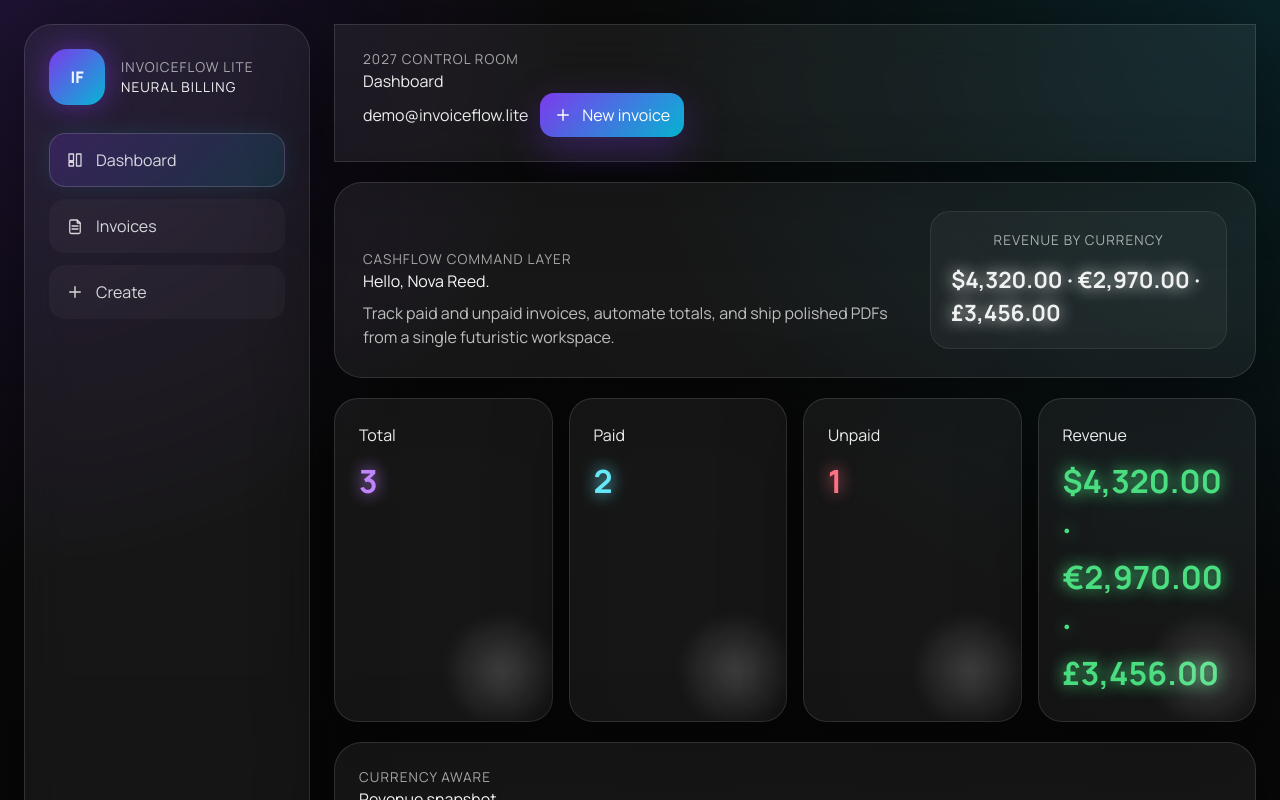
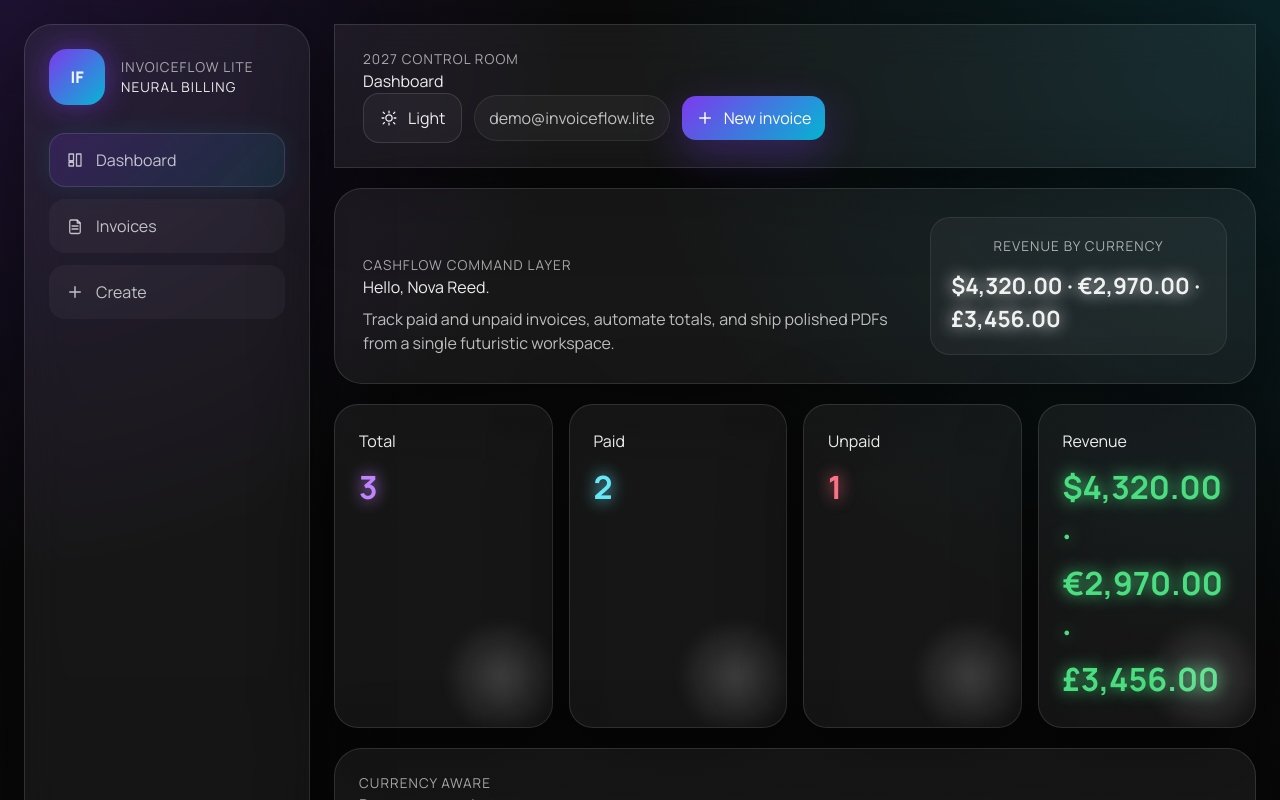
Before and after one commit to kali-lover333/InvoiceFlow-Lite, a React (Vite) app: page /login in a window 1280 px wide. Both pictures are taken after a click on the button "Enter dashboard". Shown: the top 800 px of the page. Built offline with nearby package versions, Linux system fonts and the light colour scheme.

Commit message:
gradient dark light mode added

```diff
--- a/src/App.css
+++ b/src/App.css
@@ -7,11 +7,12 @@
 }
 
 .glass-panel {
-  background: rgba(255, 255, 255, 0.06);
-  border: 1px solid rgba(255, 255, 255, 0.12);
+  background: var(--panel-bg);
+  border: 1px solid var(--panel-border);
   backdrop-filter: blur(22px);
   -webkit-backdrop-filter: blur(22px);
-  box-shadow: 0 20px 80px rgba(0, 0, 0, 0.45);
+  box-shadow: var(--panel-shadow);
+  transition: background 320ms ease, border-color 320ms ease, box-shadow 320ms ease, color 320ms ease;
 }
 
 .sidebar,
@@ -47,7 +48,7 @@
   place-items: center;
   font-size: 1rem;
   font-weight: 800;
-  background: linear-gradient(135deg, #7c3aed, #06b6d4);
+  background: var(--brand-gradient);
   box-shadow: 0 0 28px rgba(124, 58, 237, 0.5);
 }
 
@@ -69,15 +70,15 @@
   gap: 12px;
   padding: 14px 16px;
   border-radius: 16px;
-  color: rgba(255, 255, 255, 0.82);
-  background: rgba(255, 255, 255, 0.03);
+  color: var(--app-text-secondary);
+  background: var(--surface-bg);
   border: 1px solid transparent;
   transition: transform 180ms ease, box-shadow 180ms ease, background 180ms ease;
 }
 
 .nav-item.active {
-  background: linear-gradient(135deg, rgba(124, 58, 237, 0.2), rgba(6, 182, 212, 0.15));
-  border-color: rgba(255, 255, 255, 0.16);
+  background: linear-gradient(135deg, rgba(124, 58, 237, 0.18), rgba(6, 182, 212, 0.12));
+  border-color: var(--panel-border);
   box-shadow: 0 0 24px rgba(6, 182, 212, 0.12);
 }
 
@@ -121,6 +122,26 @@
   justify-content: space-between;
 }
 
+.topbar-chip {
+  display: inline-flex;
+  align-items: center;
+  justify-content: center;
+  padding: 10px 14px;
+  border-radius: 999px;
+  color: var(--app-text-secondary);
+  background: var(--surface-bg);
+  border: 1px solid var(--surface-border);
+}
+
+.theme-toggle {
+  padding: 10px 14px;
+}
+
+.theme-toggle .icon {
+  width: 18px;
+  height: 18px;
+}
+
 .topbar-actions {
   align-items: center;
 }
@@ -144,8 +165,8 @@
   border-radius: 16px;
   padding: 14px 18px;
   color: white;
-  background: linear-gradient(135deg, #7c3aed, #06b6d4);
-  box-shadow: 0 14px 40px rgba(124, 58, 237, 0.35);
+  background: var(--button-gradient);
+  box-shadow: var(--button-shadow);
 }
 
 .button-primary:hover,
@@ -158,7 +179,7 @@
 }
 
 .button-primary:hover {
-  box-shadow: 0 0 24px rgba(6, 182, 212, 0.34), 0 18px 42px rgba(124, 58, 237, 0.36);
+  box-shadow: var(--button-shadow-hover);
 }
 
 .button-secondary,
@@ -169,10 +190,10 @@
   align-items: center;
   justify-content: center;
   gap: 10px;
-  color: white;
+  color: var(--app-text-primary);
   border-radius: 16px;
-  background: rgba(255, 255, 255, 0.06);
-  border: 1px solid rgba(255, 255, 255, 0.12);
+  background: var(--surface-bg);
+  border: 1px solid var(--panel-border);
   padding: 12px 16px;
 }
 
@@ -254,7 +275,7 @@
 .demo-banner span,
 .form-error,
 .auth-switch {
-  color: rgba(255, 255, 255, 0.72);
+  color: var(--app-text-secondary);
 }
 
 .hero-panel {
@@ -268,8 +289,8 @@
 .hero-metric {
   padding: 18px 20px;
   border-radius: 20px;
-  background: rgba(255, 255, 255, 0.04);
-  border: 1px solid rgba(255, 255, 255, 0.08);
+  background: var(--surface-bg);
+  border: 1px solid var(--surface-border);
   flex-direction: column;
   min-width: 240px;
 }
@@ -355,15 +376,15 @@
   font-size: 0.85rem;
   letter-spacing: 0.08em;
   text-transform: uppercase;
-  color: rgba(255, 255, 255, 0.62);
+  color: var(--app-text-muted);
 }
 
 input,
 select {
   width: 100%;
-  color: white;
-  border: 1px solid rgba(255, 255, 255, 0.12);
-  background: rgba(9, 9, 12, 0.72);
+  color: var(--app-text-primary);
+  border: 1px solid var(--input-border);
+  background: var(--input-bg);
   border-radius: 16px;
   padding: 14px 16px;
   outline: none;
@@ -372,8 +393,8 @@ select {
 
 input:focus,
 select:focus {
-  border-color: rgba(6, 182, 212, 0.75);
-  box-shadow: 0 0 0 4px rgba(6, 182, 212, 0.14), 0 0 26px rgba(124, 58, 237, 0.18);
+  border-color: rgba(124, 58, 237, 0.75);
+  box-shadow: 0 0 0 4px rgba(124, 58, 237, 0.12), 0 0 26px rgba(255, 124, 168, 0.12);
 }
 
 .form-grid {
@@ -407,7 +428,7 @@ select:focus {
 .invoice-table th,
 .invoice-table td {
   padding: 14px 10px;
-  border-bottom: 1px solid rgba(255, 255, 255, 0.08);
+  border-bottom: 1px solid var(--surface-border);
   text-align: left;
   vertical-align: middle;
 }
@@ -495,8 +516,8 @@ select:focus {
 .auth-panel,
 .auth-hero {
   border-radius: 20px;
-  background: rgba(255, 255, 255, 0.04);
-  border: 1px solid rgba(255, 255, 255, 0.08);
+  background: var(--surface-bg);
+  border: 1px solid var(--surface-border);
 }
 
 .summary-list > div,
@@ -514,7 +535,7 @@ select:focus {
 }
 
 .revenue-summary {
-  color: rgba(255, 255, 255, 0.84);
+  color: var(--app-text-secondary);
   line-height: 1.7;
 }
 
@@ -623,7 +644,7 @@ select:focus {
 
 .auth-switch a,
 .text-button {
-  color: #67e8f9;
+  color: var(--accent-link);
 }
 
 .demo-banner {
@@ -658,7 +679,7 @@ select:focus {
 .auth-hero h1,
 .hero-panel h2,
 .panel-heading h3 {
-  color: rgba(255, 255, 255, 0.96);
+  color: var(--app-text-primary);
 }
 
 .sidebar-footer strong {
@@ -672,8 +693,8 @@ select:focus {
   font-size: 0.72rem;
   letter-spacing: 0.18em;
   text-transform: uppercase;
-  color: rgba(192, 132, 252, 0.9);
-  text-shadow: 0 0 10px rgba(168, 85, 247, 0.8), 0 0 20px rgba(124, 58, 237, 0.55);
+  color: var(--footer-color);
+  text-shadow: var(--footer-shadow);
 }
 
 .app-shell .site-footer {
--- a/src/App.jsx
+++ b/src/App.jsx
@@ -6,6 +6,7 @@ const STORAGE_KEYS = {
   users: 'invoiceflow-lite-users',
   invoices: 'invoiceflow-lite-invoices',
   session: 'invoiceflow-lite-session',
+  theme: 'invoiceflow-lite-theme',
 }
 
 const ADMIN_CREDENTIALS = {
@@ -361,6 +362,14 @@ function DownloadIcon() {
 
 function ShieldIcon() {
   return <Icon title="Security"><path d="M12 3 6 6v5c0 4.2 2.7 7.8 6 10 3.3-2.2 6-5.8 6-10V6l-6-3Z" stroke="currentColor" strokeWidth="1.7" strokeLinejoin="round" /><path d="m9.8 12 1.7 1.7L14.7 10" stroke="currentColor" strokeWidth="1.7" strokeLinecap="round" strokeLinejoin="round" /></Icon>
+}
+
+function SunIcon() {
+  return <Icon title="Light mode"><circle cx="12" cy="12" r="4.2" stroke="currentColor" strokeWidth="1.7" /><path d="M12 2.8v2.4M12 18.8v2.4M4.2 4.2l1.7 1.7M18.1 18.1l1.7 1.7M2.8 12h2.4M18.8 12h2.4M4.2 19.8l1.7-1.7M18.1 5.9l1.7-1.7" stroke="currentColor" strokeWidth="1.7" strokeLinecap="round" /></Icon>
+}
+
+function MoonIcon() {
+  return <Icon title="Dark mode"><path d="M20 14.3A8.2 8.2 0 1 1 9.7 4a6.8 6.8 0 1 0 10.3 10.3Z" stroke="currentColor" strokeWidth="1.7" strokeLinejoin="round" /></Icon>
 }
 
 function UsersIcon() {
@@ -1045,7 +1054,7 @@ function AdminPage({ users, setUsers, currentUser }) {
   )
 }
 
-function AppShell({ currentUser, onLogout }) {
+function AppShell({ currentUser, onLogout, theme, onToggleTheme }) {
   const location = useLocation()
   const navigate = useNavigate()
 
@@ -1116,6 +1125,15 @@ function AppShell({ currentUser, onLogout }) {
             <h1>{title}</h1>
           </div>
           <div className="topbar-actions">
+            <button
+              type="button"
+              className="theme-toggle button-secondary"
+              onClick={onToggleTheme}
+              aria-label={theme === 'dark' ? 'Switch to light mode' : 'Switch to dark mode'}
+            >
+              {theme === 'dark' ? <SunIcon /> : <MoonIcon />}
+              <span>{theme === 'dark' ? 'Light' : 'Dark'}</span>
+            </button>
             <div className="topbar-chip">{currentUser?.email || 'local session'}</div>
             <Link className="button-primary small" to="/create">
               <CreateIcon />
@@ -1142,8 +1160,29 @@ function SiteFooter() {
   )
 }
 
+function useThemeMode() {
+  const [theme, setTheme] = useState(() => {
+    const storedTheme = window.localStorage.getItem(STORAGE_KEYS.theme)
+
+    if (storedTheme === 'dark' || storedTheme === 'light') {
+      return storedTheme
+    }
+
+    return 'dark'
+  })
+
+  useEffect(() => {
+    document.documentElement.dataset.theme = theme
+    document.documentElement.style.colorScheme = theme
+    window.localStorage.setItem(STORAGE_KEYS.theme, theme)
+  }, [theme])
+
+  return { theme, setTheme }
+}
+
 function AppRoutes() {
   const { users, setUsers, invoices, setInvoices, session, setSession } = useAuthData()
+  const { theme, setTheme } = useThemeMode()
   const currentUser = users.find((user) => user.email === session?.email) || null
 
   useEffect(() => {
@@ -1165,7 +1204,12 @@ function AppRoutes() {
           path="/"
           element={
             <RequireAuth session={session} currentUser={currentUser}>
-              <AppShell currentUser={currentUser} onLogout={() => setSession(null)} />
+              <AppShell
+                currentUser={currentUser}
+                onLogout={() => setSession(null)}
+                theme={theme}
+                onToggleTheme={() => setTheme((current) => (current === 'dark' ? 'light' : 'dark'))}
+              />
             </RequireAuth>
           }
         >
--- a/src/index.css
+++ b/src/index.css
@@ -5,12 +5,60 @@
   font-family: 'Manrope', system-ui, sans-serif;
   line-height: 1.5;
   font-weight: 400;
-  color: rgba(255, 255, 255, 0.92);
-  background: #0a0a0a;
+  color: var(--app-text-primary);
+  background: var(--app-bg);
   font-synthesis: none;
   text-rendering: optimizeLegibility;
   -webkit-font-smoothing: antialiased;
   -moz-osx-font-smoothing: grayscale;
+
+  --app-bg:
+    radial-gradient(circle at top left, rgba(124, 58, 237, 0.18), transparent 30%),
+    radial-gradient(circle at top right, rgba(6, 182, 212, 0.14), transparent 34%),
+    linear-gradient(180deg, #0a0a0a, #050505);
+  --app-text-primary: rgba(255, 255, 255, 0.92);
+  --app-text-secondary: rgba(255, 255, 255, 0.72);
+  --app-text-muted: rgba(255, 255, 255, 0.62);
+  --panel-bg: rgba(255, 255, 255, 0.06);
+  --panel-border: rgba(255, 255, 255, 0.12);
+  --panel-shadow: 0 20px 80px rgba(0, 0, 0, 0.45);
+  --surface-bg: rgba(255, 255, 255, 0.04);
+  --surface-border: rgba(255, 255, 255, 0.08);
+  --input-bg: rgba(9, 9, 12, 0.72);
+  --input-border: rgba(255, 255, 255, 0.12);
+  --button-gradient: linear-gradient(135deg, #7c3aed, #06b6d4);
+  --button-shadow: 0 14px 40px rgba(124, 58, 237, 0.35);
+  --button-shadow-hover: 0 0 24px rgba(6, 182, 212, 0.34), 0 18px 42px rgba(124, 58, 237, 0.36);
+  --accent-link: #67e8f9;
+  --brand-gradient: linear-gradient(135deg, #7c3aed, #06b6d4);
+  --footer-color: rgba(192, 132, 252, 0.9);
+  --footer-shadow: 0 0 10px rgba(168, 85, 247, 0.8), 0 0 20px rgba(124, 58, 237, 0.55);
+  color-scheme: dark;
+}
+
+:root[data-theme='light'] {
+  --app-bg:
+    radial-gradient(circle at top left, rgba(255, 182, 216, 0.5), transparent 28%),
+    radial-gradient(circle at top right, rgba(167, 196, 255, 0.36), transparent 32%),
+    linear-gradient(180deg, #ffffff, #f6f0ff 58%, #ece6ff);
+  --app-text-primary: rgba(34, 20, 63, 0.96);
+  --app-text-secondary: rgba(61, 42, 95, 0.76);
+  --app-text-muted: rgba(77, 55, 118, 0.6);
+  --panel-bg: rgba(255, 255, 255, 0.72);
+  --panel-border: rgba(153, 102, 255, 0.28);
+  --panel-shadow: 0 20px 70px rgba(88, 44, 143, 0.12);
+  --surface-bg: rgba(255, 255, 255, 0.8);
+  --surface-border: rgba(165, 121, 255, 0.2);
+  --input-bg: rgba(255, 255, 255, 0.88);
+  --input-border: rgba(154, 118, 255, 0.3);
+  --button-gradient: linear-gradient(135deg, #ff7ca8, #9b5cff, #4fb3ff);
+  --button-shadow: 0 16px 38px rgba(155, 92, 255, 0.22);
+  --button-shadow-hover: 0 0 18px rgba(255, 124, 168, 0.24), 0 18px 42px rgba(79, 179, 255, 0.18);
+  --accent-link: #7c3aed;
+  --brand-gradient: linear-gradient(135deg, #ff7ca8, #9b5cff, #4fb3ff);
+  --footer-color: rgba(98, 45, 175, 0.95);
+  --footer-shadow: 0 0 10px rgba(168, 85, 247, 0.5), 0 0 20px rgba(79, 179, 255, 0.25);
+  color-scheme: light;
 }
 
 html {
@@ -20,10 +68,9 @@ html {
 body {
   margin: 0;
   min-height: 100vh;
-  background:
-    radial-gradient(circle at top left, rgba(124, 58, 237, 0.18), transparent 30%),
-    radial-gradient(circle at top right, rgba(6, 182, 212, 0.14), transparent 34%),
-    linear-gradient(180deg, #0a0a0a, #050505);
+  color: var(--app-text-primary);
+  background: var(--app-bg);
+  transition: background 320ms ease, color 320ms ease;
 }
 
 #root {
```
